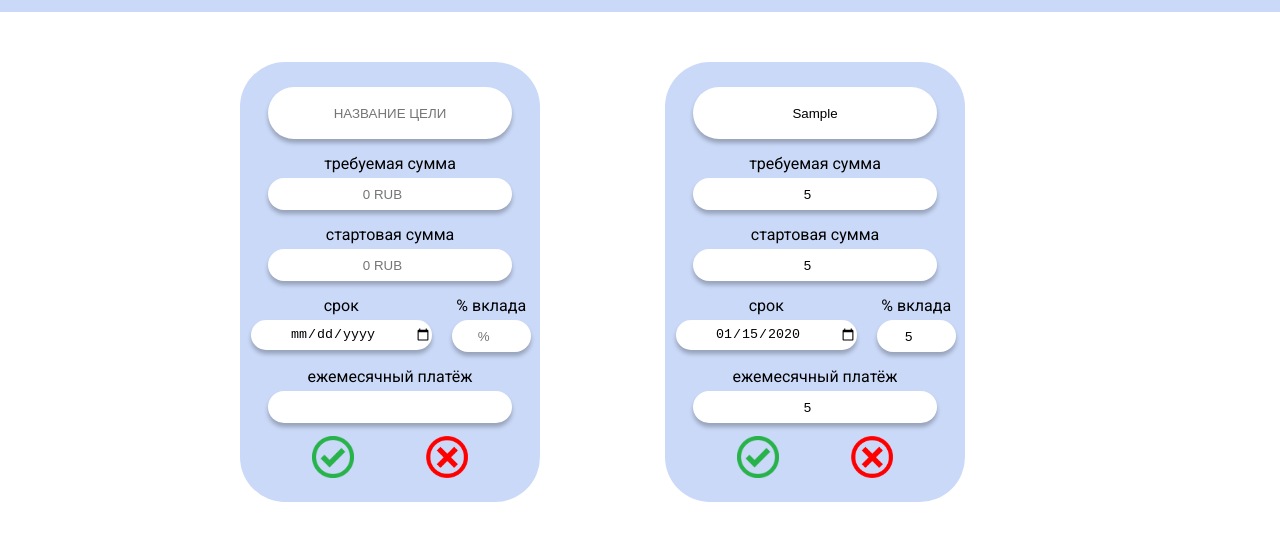
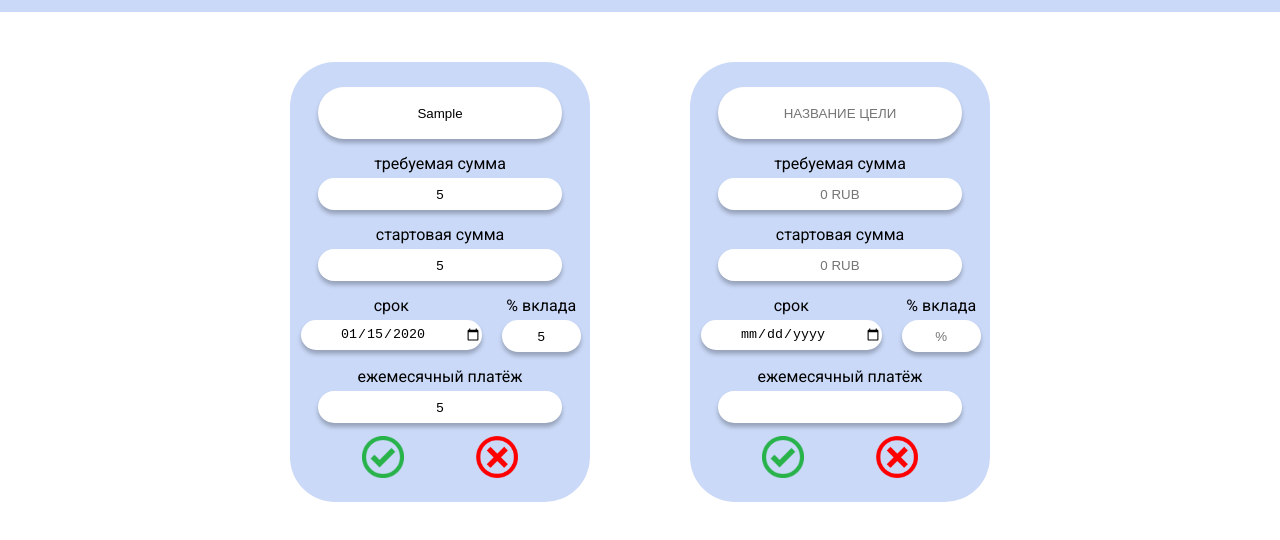
Before and after one commit to Valery-Dolm/My-money-box, a plain HTML site: page index.html in a window 1280 px wide. Both pictures are taken after typing "Sample", "5", "5", "2020-01-15", "5", "5" into the empty fields and a click on the button "Добавить цель". Shown: the part 88-628 px from the top of the page. Drawn offline with Linux system fonts and the light colour scheme; a web font is replaced by a local one.

Commit message:
fixed date event

```diff
--- a/index.css
+++ b/index.css
@@ -11,7 +11,7 @@ header {
     display: flex;
     justify-content: space-around;
     background-color: rgba(149, 180, 241, 0.5);;
-    margin: 0 auto;
+    margin: 0 auto 50px auto;
 }
 
 .logo {
@@ -71,7 +71,9 @@ main {
     display: flex;
     flex-direction: column;
     align-items: center;
-    margin: 50px 100px 45px 25px;
+    margin-right: 50px;
+    margin-left: 50px;
+    margin-bottom: 50px;
 }
 
 .card:nth-child(3n) {
@@ -190,3 +192,27 @@ input:hover {
     padding-top: 3%;
     padding-bottom: 3%;
 }
+
+.card__first-payment::-webkit-outer-spin-button,
+.card__first-payment::-webkit-inner-spin-button {
+    -webkit-appearance: none;
+    margin: 0;
+}
+
+.card__total-amount::-webkit-outer-spin-button,
+.card__total-amount::-webkit-inner-spin-button {
+    -webkit-appearance: none;
+    margin: 0;
+}
+
+.card__percent::-webkit-outer-spin-button,
+.card__percent::-webkit-inner-spin-button {
+    -webkit-appearance: none;
+    margin: 0;
+}
+
+.card__monthly-payment::-webkit-outer-spin-button,
+.card__monthly-payment::-webkit-inner-spin-button {
+    -webkit-appearance: none;
+    margin: 0;
+}
--- a/script.js
+++ b/script.js
@@ -1,11 +1,11 @@
 const totAmount = document.querySelector('.card__total-amount');
 const firstPayment = document.querySelector('.card__first-payment');
-const date = document.querySelector('.card__date');
 const percent = document.querySelector('.card__percent');
 const monthlyPayment = document.querySelector('.card__monthly-payment');
 const addButton = document.querySelector('.add-card-button');
 const card = document.querySelector('.card');
 const container = document.querySelector('.container');
+const date = document.querySelector('.card__date');
 
 var today = new Date();
 var dd = String(today.getDate()).padStart(1, '0');
@@ -13,16 +13,27 @@ var mm = String(today.getMonth() + 1).padStart(1, '0');
 var yyyy = today.getFullYear();
 let moneyBoxTerm;
 
-addButton.addEventListener('click', () => {
-    let newCard = document.createElement('div');
-    newCard.innerHTML = card.innerHTML;
-    newCard.classList.add('card');
-    container.prepend(newCard);
-})
-
 date.addEventListener('change', () => {
     moneyBoxTerm = ((+date.value.split('-')[0] - yyyy)* 12 + +date.value.split('-')[1] - mm + (+date.value.split('-')[2] - dd)/31).toFixed(2);
     if(isFinite(totAmount.value) && isFinite(firstPayment.value) && isFinite(percent.value)) {
         monthlyPayment.value = (totAmount.value * (percent.value*0.01/12) * 1/(Math.pow((1+percent.value*0.01/12),moneyBoxTerm) - 1) - firstPayment.value * (percent.value*0.01/12) * 1/(Math.pow((1+percent.value*0.01/12),moneyBoxTerm) - 1)).toFixed(2);
     }
 });
+
+addButton.addEventListener('click', () => {
+    let newCard = document.createElement('div');
+    newCard.innerHTML = card.innerHTML;
+    newCard.classList.add('card');
+    container.append(newCard);
+    let totAmount = newCard.querySelector('.card__total-amount');
+    let firstPayment = newCard.querySelector('.card__first-payment');
+    let percent = newCard.querySelector('.card__percent');
+    let monthlyPayment = newCard.querySelector('.card__monthly-payment');
+    let date = newCard.querySelector('.card__date');
+    date.addEventListener('change', () => {
+        moneyBoxTerm = ((+date.value.split('-')[0] - yyyy)* 12 + +date.value.split('-')[1] - mm + (+date.value.split('-')[2] - dd)/31).toFixed(2);
+        if(isFinite(totAmount.value) && isFinite(firstPayment.value) && isFinite(percent.value)) {
+            monthlyPayment.value = (totAmount.value * (percent.value*0.01/12) * 1/(Math.pow((1+percent.value*0.01/12),moneyBoxTerm) - 1) - firstPayment.value * (percent.value*0.01/12) * 1/(Math.pow((1+percent.value*0.01/12),moneyBoxTerm) - 1)).toFixed(2);
+        }
+    });
+})
```
